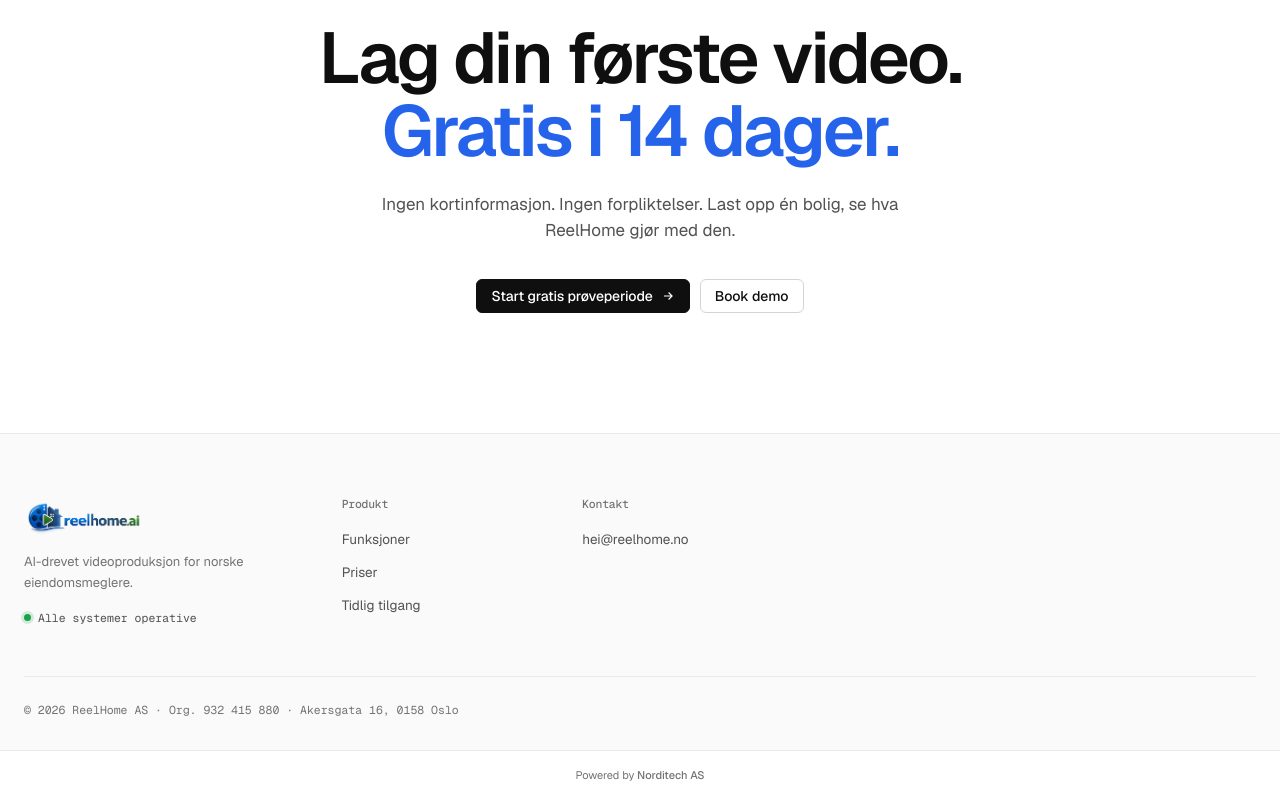
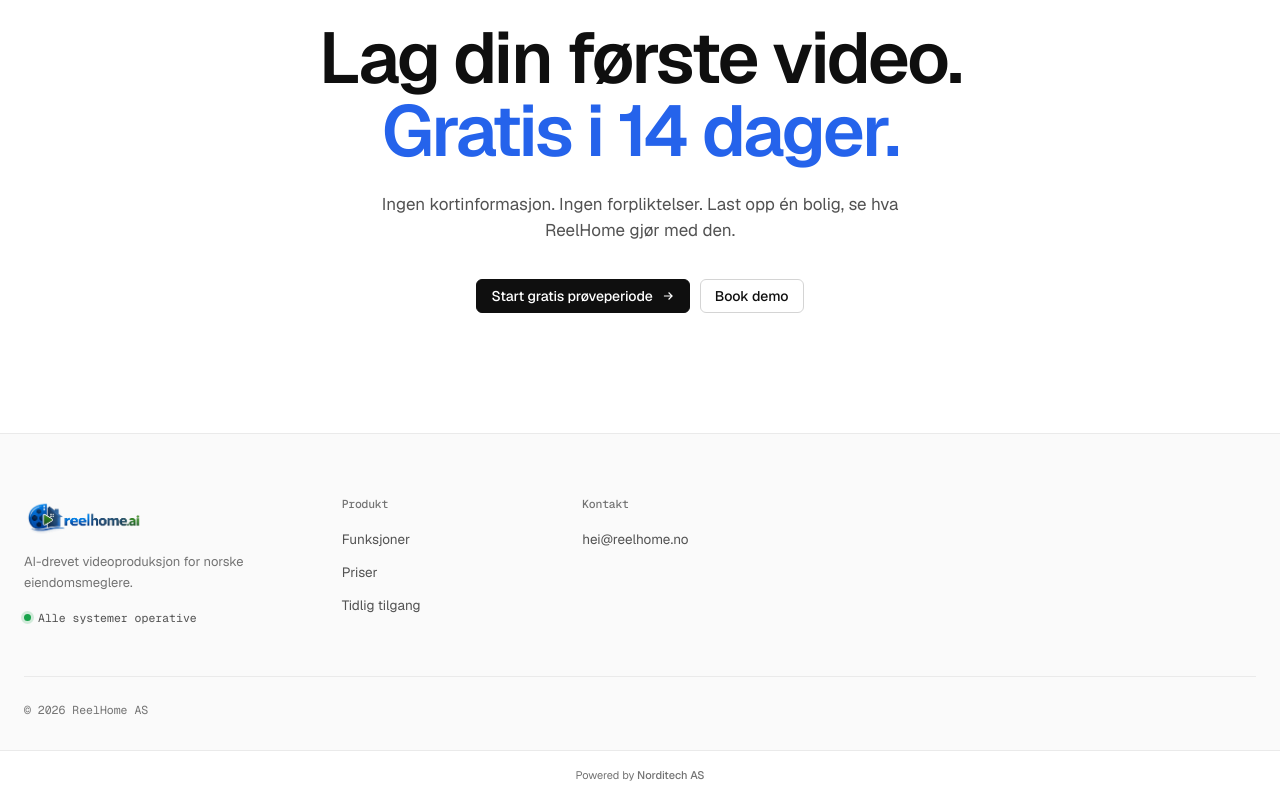
Before and after one commit to Wackazakka/boligforge, a Next.js app: page / in a window 1280 px wide. Shown: the part 6106-6906 px from the top of the page. Built offline with nearby package versions, Linux system fonts and the light colour scheme.

Commit message:
Simplify footer copyright line — remove org nr and address
Co-Authored-By: Claude Sonnet 4.6 <noreply@anthropic.com>

```diff
--- a/app/page.tsx
+++ b/app/page.tsx
@@ -479,7 +479,7 @@ export default function Home() {
             </div>
           </div>
           <div className="foot-bot">
-            <span>© 2026 ReelHome AS · Org. 932 415 880 · Akersgata 16, 0158 Oslo</span>
+            <span>© 2026 ReelHome AS</span>
           </div>
         </div>
       </footer>
```
